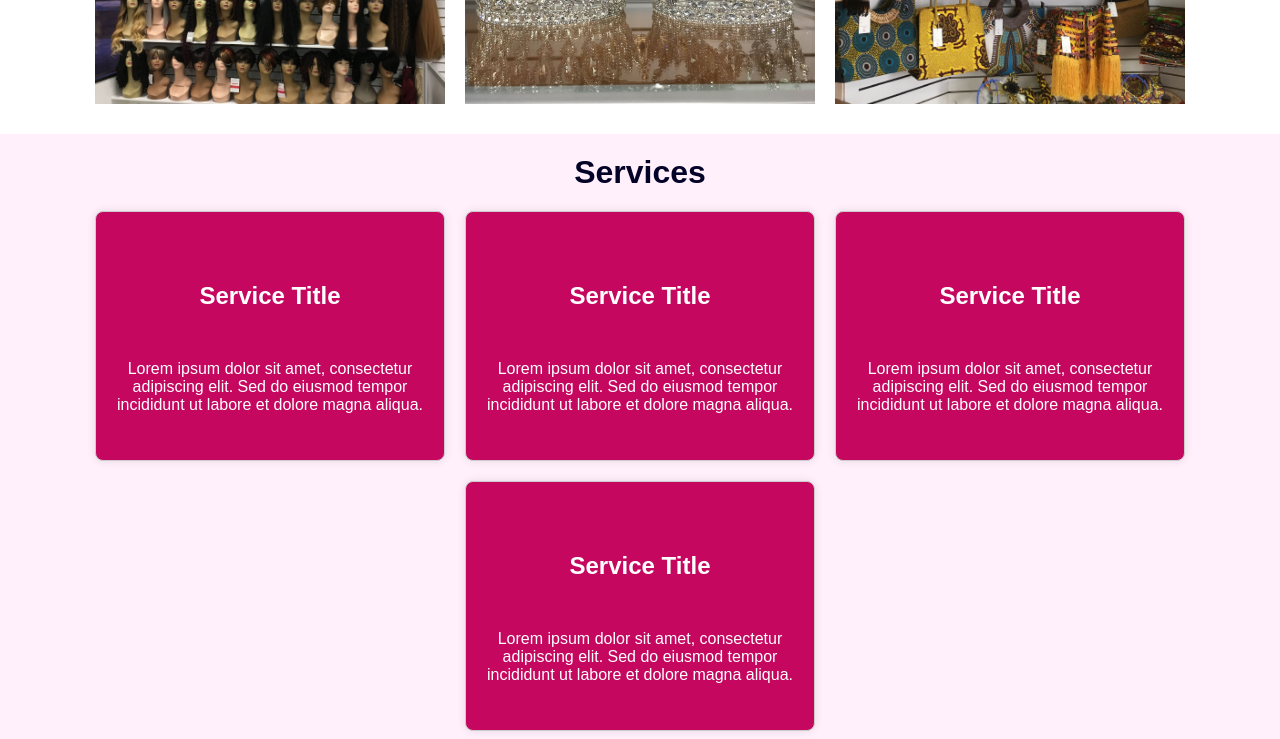
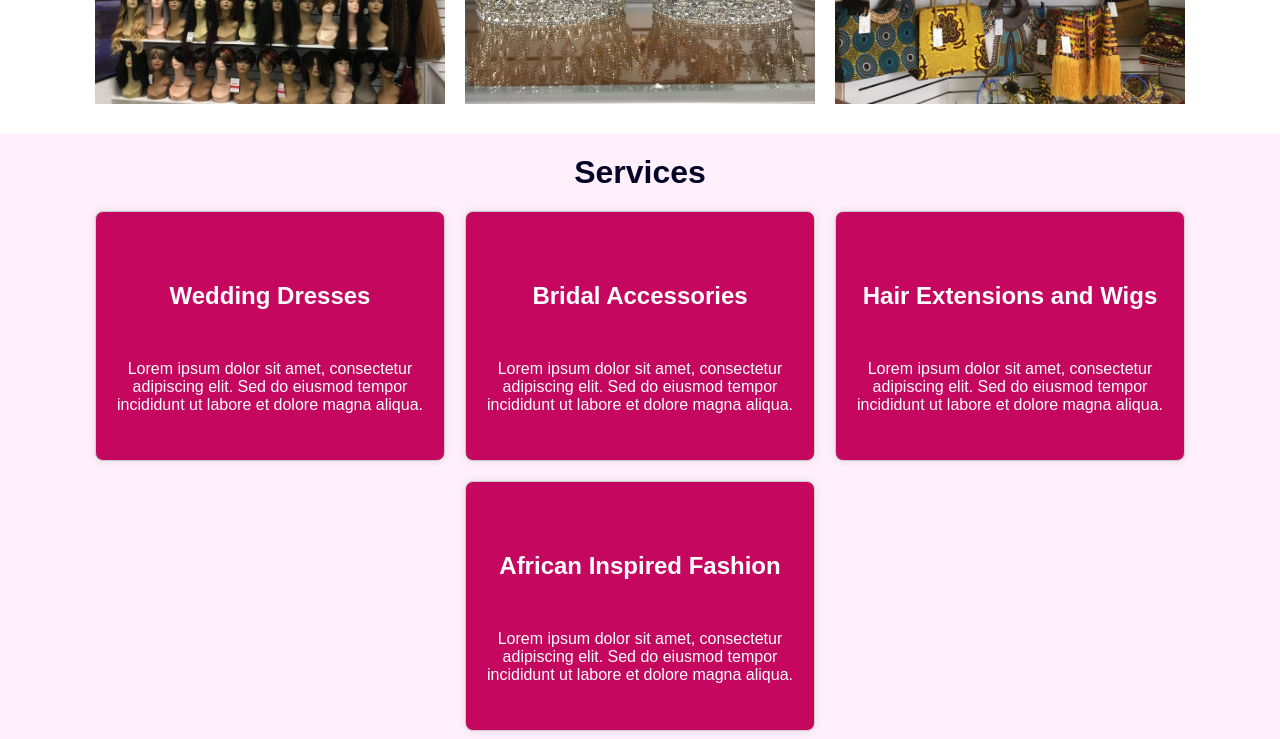
Before and after one commit to ohenekwabena/ohenekwabena.github.io, a plain HTML site: page index.html in a window 1280 px wide. Shown: the part 1203-1942 px from the top of the page. Drawn offline with Linux system fonts and the light colour scheme.

Commit message:
Mead bridal site updates

```diff
--- a/index.html
+++ b/index.html
@@ -78,7 +78,7 @@
           <div class="transparent-box">
             <div class="caption">
               <p>Bridal Accessories</p>
-              <p class="opacity-low">Jewelry to crown you look!</p>
+              <p class="opacity-low">Jewelry to crown your look!</p>
             </div>
           </div>
         </div>
@@ -96,19 +96,19 @@
         <h2>Services</h2>
         <div class="services-wrapper">
         <div class="services-card">
-            <h3>Service Title</h3>
+            <h3>Wedding Dresses</h3>
             <p>Lorem ipsum dolor sit amet, consectetur adipiscing elit. Sed do eiusmod tempor incididunt ut labore et dolore magna aliqua.</p>
         </div>
         <div class="services-card">
-            <h3>Service Title</h3>
+            <h3>Bridal Accessories</h3>
             <p>Lorem ipsum dolor sit amet, consectetur adipiscing elit. Sed do eiusmod tempor incididunt ut labore et dolore magna aliqua.</p>
         </div>
         <div class="services-card">
-            <h3>Service Title</h3>
+            <h3>Hair Extensions and Wigs</h3>
             <p>Lorem ipsum dolor sit amet, consectetur adipiscing elit. Sed do eiusmod tempor incididunt ut labore et dolore magna aliqua.</p>
         </div>
         <div class="services-card">
-            <h3>Service Title</h3>
+            <h3>African Inspired Fashion</h3>
             <p>Lorem ipsum dolor sit amet, consectetur adipiscing elit. Sed do eiusmod tempor incididunt ut labore et dolore magna aliqua.</p>
         </div>
     </div>
```
